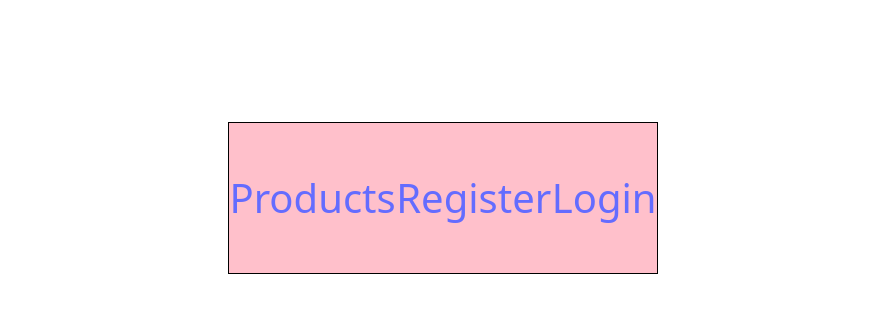
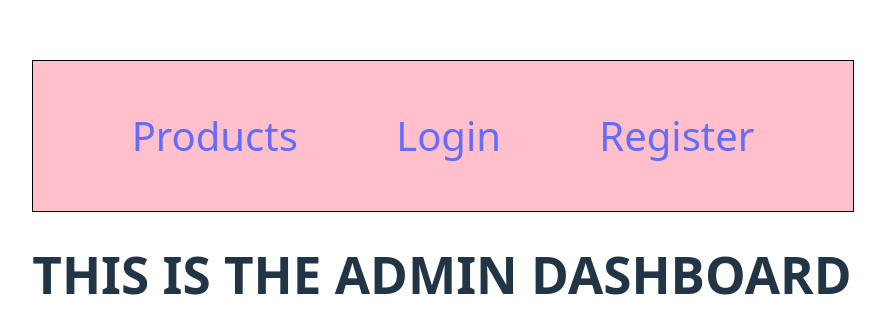
Before and after one commit to Group2Capstone-ECommerce/Group2Capstone-Ecommerce, a React (Vite) app in the folder client/: page /admin in a window 1280 px wide. Shown: the part 202-536 px from the top of the page, without its empty margins (198-1083 px from the left). Built offline with nearby package versions, Linux system fonts and the light colour scheme.

Commit message:
Logout, admin dashboard, account page

```diff
--- a/client/src/App.jsx
+++ b/client/src/App.jsx
@@ -7,6 +7,9 @@ import ProductDetails from './components/ProductDetails'
 import Navigations from './components/Navigations'
 import LoginForm from './components/LoginForm'
 import Register from './components/Register'
+import AdminDashboard from './components/AdminDashboard'
+import Account from './components/Account'
+import Logout from './components/Logout'
 
 function App() {
   const [products, setProducts] = useState([]);
@@ -20,6 +23,9 @@ function App() {
         <Route path='/products/:productId' element={<ProductDetails product={product} setProduct={setProduct}/>} />
         <Route path= '/login' element={<LoginForm/>}/>
         <Route path='/register' element={<Register/>}/>
+        <Route path='/admin' element={<AdminDashboard/>}/>
+        <Route path='/account' element={<Account/>}/>
+        <Route path='/logout' element={<Logout/>}/>
       </Routes>
     </>
   )
--- /dev/null
+++ b/client/src/components/Account.jsx
@@ -0,0 +1,7 @@
+export default function Account() {
+  return (
+    <>
+      <h1>THIS IS THE ACCOUNT PAGE</h1>
+    </>
+  )
+}
--- /dev/null
+++ b/client/src/components/AdminDashboard.jsx
@@ -0,0 +1,7 @@
+export default function AdminDashboard() {
+  return (
+    <>
+      <h1>THIS IS THE ADMIN DASHBOARD</h1>
+    </>
+  )
+}
--- a/client/src/components/AuthContext.jsx
+++ b/client/src/components/AuthContext.jsx
@@ -4,9 +4,9 @@ export const AuthContext = createContext();
 
 export const AuthProvider = ({children}) => {
   const [token, setToken] = useState(null);
-
+  const [isAdmin, setIsAdmin] = useState(false);
   return (
-    <AuthContext.Provider value={{ token, setToken }}>
+    <AuthContext.Provider value={{ token, setToken, isAdmin, setIsAdmin }}>
       {children}
     </AuthContext.Provider>
   );
--- a/client/src/components/LoginForm.jsx
+++ b/client/src/components/LoginForm.jsx
@@ -17,6 +17,7 @@ export default function LoginForm() {
     const [submitting, setSubmitting] = useState(false);
 
     const {token, setToken} = useAuth();
+    const {isAdmin, setIsAdmin} = useAuth();
 
     const handleChange = (e) => {
         const { name, value } = e.target;
@@ -47,6 +48,7 @@ export default function LoginForm() {
             console.log('data => ', data);
             if (res.ok) {
               setToken(data.token);
+              setIsAdmin(data.isAdmin);
               setSuccessMsg('Account login successful! Redirecting...');
               setTimeout(() => {
                       navigate('/');
--- a/client/src/components/Logout.jsx
+++ b/client/src/components/Logout.jsx
@@ -0,0 +1,16 @@
+import { useNavigate } from "react-router-dom";
+import { useAuth } from "./AuthContext";
+import { useEffect } from "react";
+
+export default function Logout() {
+  const {token, setToken} = useAuth();
+  let navigate = useNavigate();
+
+  useEffect(() => {
+    const logUserOut = () => {
+      setToken("");
+      navigate('/');
+    }
+    logUserOut();
+  }, []);
+}
--- a/client/src/components/Navigations.jsx
+++ b/client/src/components/Navigations.jsx
@@ -1,13 +1,26 @@
 import { Link } from "react-router-dom"
+import { useAuth } from "../components/AuthContext.jsx";
 
 export default function Navigations() {
+  const {token, setToken} = useAuth();
+  const {isAdmin, setIsAdmin} = useAuth();
+
   return (
     <>
       <div id="navBar">
-        <div class="navLinks">
-          <Link to="/">Products</Link>
-          <Link to="/register">Register</Link>
-          <Link to="/login">Login</Link>
+        <div className="navLinks">
+        <Link to="/">Products</Link>
+        {!token && (
+          <>
+            <Link to="/login">Login</Link>
+            <Link to="/register">Register</Link>
+          </>
+        )}
+
+        {token && !isAdmin && <Link to="/account">My Account</Link>}
+        {token && isAdmin && <Link to="/admin">Admin Dashboard</Link>}
+
+        {token && <Link to="/logout">Log Out</Link>}
         </div>
       </div>
     </>
```
Also changed, not shown: 2 other files (tests, documents, lock files or other folders).
